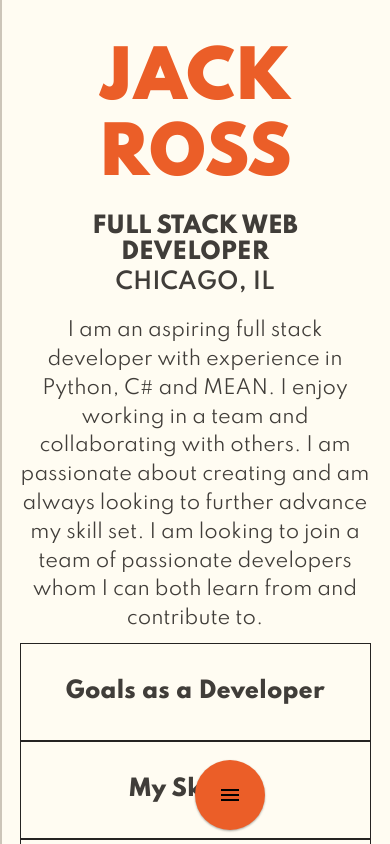
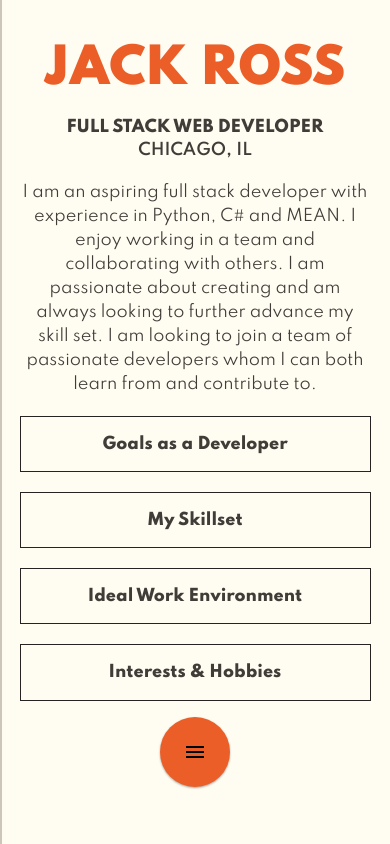
Before and after one commit to jjjackross/dev-site-2, a React (Create React App) app: page / in a window 390 px wide. Shown: the top 844 px of the page. Built offline with nearby package versions, Linux system fonts and the light colour scheme.

Commit message:
Some more work on the mobile nav & homepage mobile view.

```diff
--- a/src/App.css
+++ b/src/App.css
@@ -59,5 +59,21 @@ p {
 @media (max-width: 576px) {
   main {
     width: 100vw;
-   }
+  }
+
+  h1 {
+    font-size: 3rem;
+  }
+
+  h2 {
+    font-size: 1rem;
+  }
+
+  h3 {
+    font-size: 1rem;
+  }
+
+  p {
+    font-size: 1rem;
+  }
 }
--- a/src/Components/About/About.js
+++ b/src/Components/About/About.js
@@ -28,5 +28,4 @@ const About = props => {
     )
 }
 
-
 export default About;
--- a/src/Components/About/About.module.css
+++ b/src/Components/About/About.module.css
@@ -55,4 +55,13 @@
         width: 100%;
         padding: 0 5%;
     }
+
+    .infoButton {
+        margin: 10px 0;
+        padding: 5%;
+    }
+
+    .infoButton:last-child {
+        margin-bottom: 0;
+    }
 }
--- a/src/Components/MobileNav/MobileNav.module.css
+++ b/src/Components/MobileNav/MobileNav.module.css
@@ -13,8 +13,9 @@
 /* POSITIONS THE NAV */
 .mobileNav {
     position: fixed;
-    bottom: 10%;
+    bottom: 15%;
     left: 50%;
+    transform: translate(-35px, 0);
 }
 
 /* BUTTON STYLING */
```
Also changed, not shown: src/Components/Contact/Contact.module.css (line endings or trailing spaces).
